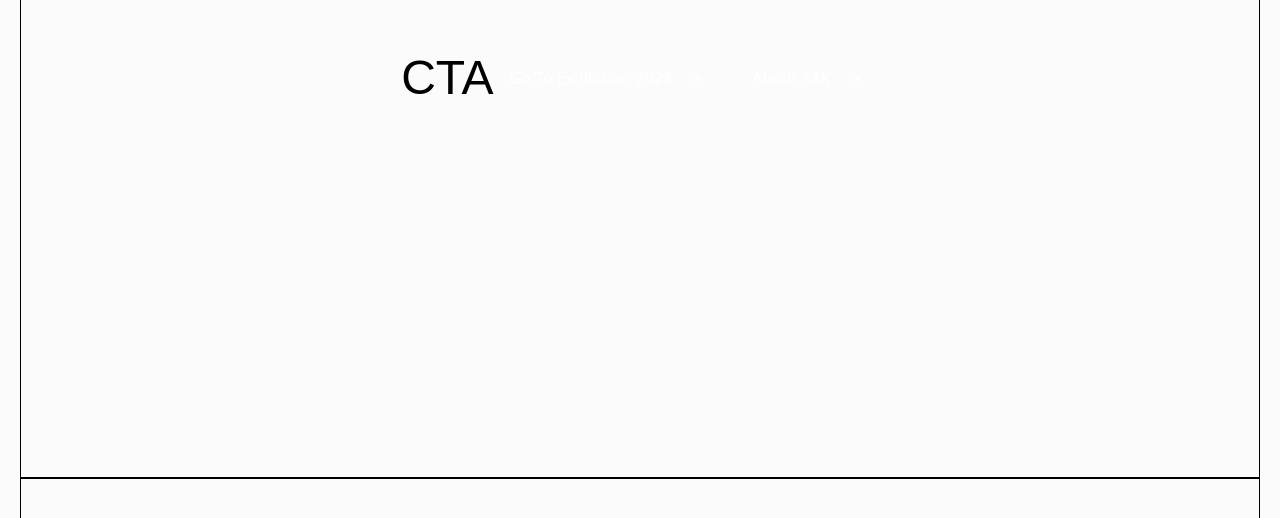
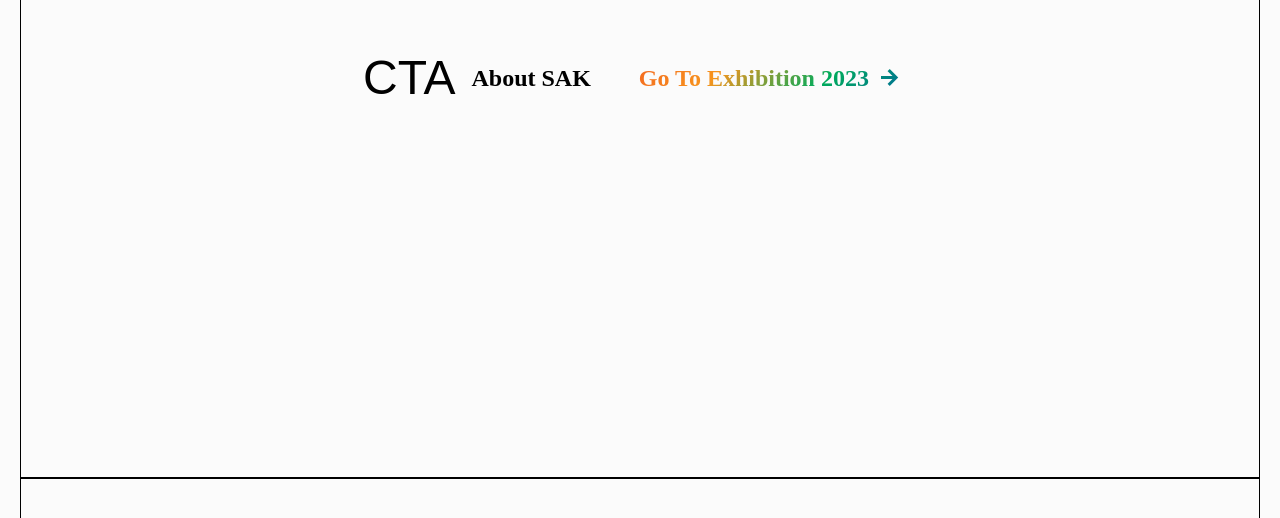
Before and after one commit to Sae-sak/SAK-Exhibition, a Next.js app: page /home in a window 1280 px wide. Shown: the part 2794-3312 px from the top of the page. Built offline with nearby package versions, Linux system fonts and the light colour scheme; a web font is replaced by a local one.

Commit message:
Update CTA buttons / Add linear gradient font color

```diff
--- a/src/scenes/Home/CTA/GoToAb.tsx
+++ b/src/scenes/Home/CTA/GoToAb.tsx
@@ -1,14 +1,14 @@
 import Link from "next/link";
+import { motion } from "framer-motion";
 
 export default function GoToAb() {
   return (
-    <Link href="/about">
-      <button className="rounded-lg bg-sak_main_olivegreen">
-        <div className="gap-4 p-4 row-center">
-          <span className="text-white">About SAK</span>
-          <i className="text-white ri-arrow-right-line"></i>
+    <motion.button className="text-2xl font-bold font-body">
+      <Link href="/about">
+        <div className="p-4">
+          <span className="">About SAK</span>
         </div>
-      </button>
-    </Link>
+      </Link>
+    </motion.button>
   );
 }
--- a/src/scenes/Home/CTA/GoToEx.tsx
+++ b/src/scenes/Home/CTA/GoToEx.tsx
@@ -1,14 +1,15 @@
 import Link from "next/link";
+import { motion } from "framer-motion";
 
 export default function GoToEx() {
   return (
-    <Link href="/exhibition">
-      <button className="rounded-lg bg-sak_main_olivegreen">
-        <div className="gap-4 p-4 row-center">
-          <span className="text-white">Go To Exhibition 2023</span>
-          <i className="text-white ri-arrow-right-line"></i>
+    <motion.button className="kgu-gradient__font">
+      <Link href="/exhibition">
+        <div className="gap-2 p-4 text-2xl font-bold font-body row-center">
+          <span className="">Go To Exhibition 2023</span>
+          <i className=" ri-arrow-right-line"></i>
         </div>
-      </button>
-    </Link>
+      </Link>
+    </motion.button>
   );
 }
--- a/src/scenes/Home/CTA/index.tsx
+++ b/src/scenes/Home/CTA/index.tsx
@@ -6,8 +6,8 @@ export default function CTA() {
     <div className="h-screen p-4 border row-center">
       <h1 className="text-5xl">CTA</h1>
       <div className="gap-4 row-center">
+        <GoToAb />
         <GoToEx />
-        <GoToAb />
       </div>
     </div>
   );
--- a/styles/globals.css
+++ b/styles/globals.css
@@ -118,9 +118,22 @@ footer {
     135deg,
     rgba(242, 88, 34, 1) 0%,
     rgba(247, 148, 29, 1) 34%,
-    rgba(0, 90, 171, 1) 66%,
-    rgba(0, 171, 91, 1) 100%
+    rgba(0, 171, 91, 1) 66%,
+    rgba(0, 90, 171, 1) 100%
   );
+}
+
+.kgu-gradient__font {
+  background: -webkit-linear-gradient(
+    135deg,
+    rgba(0, 90, 171, 1) 0%,
+    rgba(0, 171, 91, 1) 34%,
+    rgba(247, 148, 29, 1) 66%,
+    rgba(242, 88, 34, 1) 100%
+  );
+  background-clip: text;
+  -webkit-background-clip: text;
+  -webkit-text-fill-color: transparent;
 }
 
 /* default border color */
```
